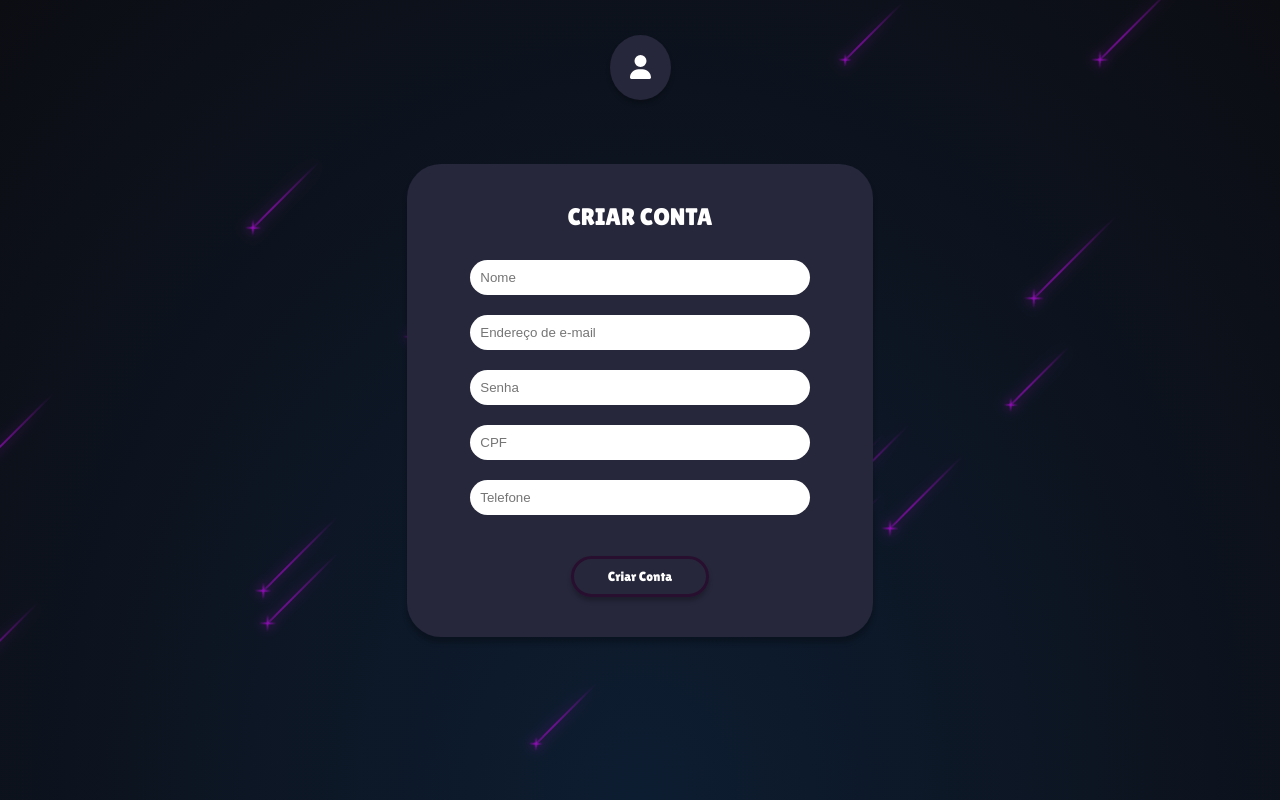
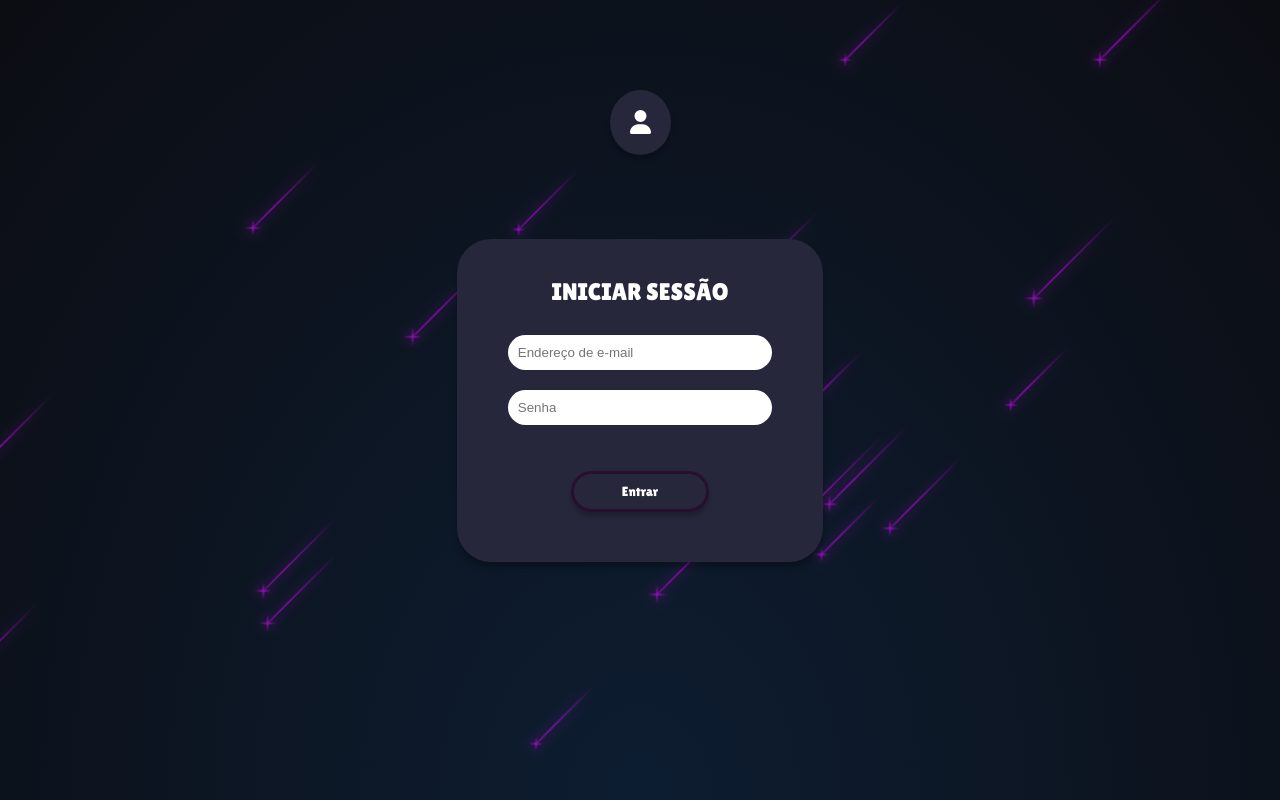
Before and after one commit to Iann29/financialManager, a React (Create React App) app: page /login in a window 1280 px wide. Built offline with nearby package versions, Linux system fonts and the light colour scheme.

Commit message:
Redirecionamento para o Login quando registrado

```diff
--- a/src/App.js
+++ b/src/App.js
@@ -1,12 +1,20 @@
 import React from 'react';
+import { BrowserRouter as Router, Route, Routes } from 'react-router-dom';
 import Register from './Register';
+import Login from './Login';
+import Dashboard from './Dashboard'; // Exemplo de outra página para redirecionar após login
 
-function App() {
+const App = () => {
   return (
-    <div className="App">
-      <Register />
-    </div>
+    <Router>
+      <Routes>
+        <Route path="/register" element={<Register />} />
+        <Route path="/login" element={<Login />} />
+        <Route path="/dashboard" element={<Dashboard />} /> {/* Exemplo de outra rota */}
+        <Route path="/" element={<Register />} /> {/* Redirecionar para Register por padrão */}
+      </Routes>
+    </Router>
   );
-}
+};
 
 export default App;
--- a/src/Login.css
+++ b/src/Login.css
@@ -1,5 +1,81 @@
-/* Login.css */
+@import url('https://fonts.googleapis.com/css2?family=Lilita+One&display=swap');
+
 .login-container {
-    background-color: #1B1B25;
-    /* ... outros estilos */
-  }
+  display: flex;
+  justify-content: center;
+  align-items: center;
+  height: 100vh;
+  font-family: 'Lilita One', cursive;
+  position: relative; /* Ensure container is positioned relative */
+  z-index: 2; /* Higher z-index to be on top of the stars */
+}
+
+.login-form {
+  width: 366px;
+  height: 323px;
+  flex-shrink: 0;
+  border-radius: 34px;
+  background: #26273B;
+  display: flex;
+  flex-direction: column;
+  justify-content: center;
+  align-items: center;
+  padding: 20px;
+  box-sizing: border-box;
+  box-shadow: 0px 6px 5.8px 0px rgba(0, 0, 0, 0.25);
+  z-index: 3; /* Higher z-index to be on top of the stars */
+}
+
+.login-title {
+  color: #fff;
+  margin-bottom: 20px;
+  font-weight: 400;
+}
+
+.login-input {
+  width: 75%;
+  padding: 10px;
+  margin: 10px 0;
+  border-radius: 20px;
+  border: none;
+  outline: none;
+}
+
+.login-button {
+  width: 138px;
+  padding: 10px;
+  margin: 30px 0;
+  border-radius: 21px;
+  border: solid;
+  border-color: #280F2F;
+  background: #ffffff00;
+  color: #ffffff;
+  cursor: pointer;
+  font-family: 'Lilita One', cursive;
+  box-shadow: 0px 4px 4px 0px rgba(0, 0, 0, 0.25);
+  margin-top: auto;
+}
+
+.icon-container-login {
+  position: absolute;
+  top: 90px; /* Adjust the position as needed */
+  background: #26273B;
+  border-radius: 50%;
+  padding: 20px;
+  box-shadow: 0px 4px 4px rgba(0, 0, 0, 0.25);
+}
+
+.icon {
+  font-size: 24px;
+  color: #fff;
+}
+
+.success-message {
+  color: #4CAF50; /* Verde para indicar sucesso */
+  background-color: #DFF2BF; /* Fundo suave para a mensagem */
+  padding: 10px;
+  border-radius: 5px;
+  margin-top: 15px;
+  font-size: 10px;
+  text-align: center;
+}
--- a/src/Login.js
+++ b/src/Login.js
@@ -1,5 +1,10 @@
 import React, { useState } from 'react';
 import axios from 'axios';
+import './Login.css';
+import './AnimatedBackground.css'; // Import the animated background CSS
+import { FontAwesomeIcon } from '@fortawesome/react-fontawesome';
+import { faUser } from '@fortawesome/free-solid-svg-icons';
+import { useNavigate } from 'react-router-dom';
 
 const Login = () => {
   const [formData, setFormData] = useState({
@@ -8,6 +13,7 @@ const Login = () => {
   });
 
   const [message, setMessage] = useState('');
+  const navigate = useNavigate();
 
   const { email, senha } = formData;
 
@@ -17,24 +23,37 @@ const Login = () => {
     e.preventDefault();
     try {
       const res = await axios.post('http://localhost:5000/login', formData);
-      console.log(res.data);  // Certifique-se de que a resposta contém 'data'
+      console.log(res.data);
       setMessage('Login bem-sucedido');
+      // Redirecionar para outra página, como o dashboard, por exemplo
+      navigate('/dashboard');
     } catch (err) {
       console.error(err.response ? err.response.data : err.message);
-      setMessage('Erro ao fazer login. Verifique suas credenciais.');
+      setMessage('Erro ao fazer login. Verifique seus dados.');
     }
   };
 
   return (
-    <div>
-      <form onSubmit={onSubmit}>
+    <>
+      <div className="stars">
+        {[...Array(50)].map((_, i) => (
+          <div key={i} className="star"></div>
+        ))}
+      </div>
+      <div className="login-container">
+        <div className="icon-container-login">
+          <FontAwesomeIcon icon={faUser} className="icon" />
+        </div>
+        <form onSubmit={onSubmit} className="login-form">
+          <h2 className="login-title">INICIAR SESSÃO</h2>
           <input
             type="email"
             name="email"
             value={email}
             onChange={onChange}
-          placeholder="Email"
+            placeholder="Endereço de e-mail"
             required
+            className="login-input"
           />
           <input
             type="password"
@@ -43,11 +62,13 @@ const Login = () => {
             onChange={onChange}
             placeholder="Senha"
             required
+            className="login-input"
           />
-        <button type="submit">Login</button>
+          <button type="submit" className="login-button">Entrar</button>
         </form>
-      {message && <p>{message}</p>}
+        {message && <p className="success-message">{message}</p>}
       </div>
+    </>
   );
 };
 
--- a/src/Register.css
+++ b/src/Register.css
@@ -12,7 +12,7 @@
 
 .register-form {
   width: 466px;
-  height: 473px;
+  height: 500px;
   flex-shrink: 0;
   border-radius: 34px;
   background: #26273B;
@@ -41,13 +41,17 @@
   outline: none;
 }
 
+.register-input:last-of-type {
+  margin-bottom: 20px; /* Add 20px margin to the last input field */
+}
+
 .register-button {
   width: 138px;
   padding: 10px;
   margin: 20px 0;
   border-radius: 21px;
   border: solid;
-  border-color: #280F2F;
+  border-color: #AC04DB;
   background: #ffffff00;
   color: #ffffff;
   cursor: pointer;
@@ -56,9 +60,32 @@
   margin-top: auto;
 }
 
-.icon-container {
+.have-account {
+  color: #fff;
+  font-weight: 100;
+  font-size: 14px;
+  margin-top: 1px;
+  text-align: center;
+}
+
+.have-account-button {
+  width: 138px;
+  padding: 10px;
+  margin: 20px 0;
+  border-radius: 21px;
+  border: solid;
+  border-color: #00BAF4;
+  background: #ffffff00;
+  color: #ffffff;
+  cursor: pointer;
+  font-family: 'Lilita One', cursive;
+  box-shadow: 0px 4px 4px 0px rgba(0, 0, 0, 0.25);
+  margin-top: auto;
+}
+
+.icon-container-register {
   position: absolute;
-  top: 35px; /* Adjust the position as needed */
+  top: 40px !important; /* Increase the top value and add !important */
   background: #26273B;
   border-radius: 50%;
   padding: 20px;
--- a/src/Register.js
+++ b/src/Register.js
@@ -4,6 +4,7 @@ import './Register.css';
 import './AnimatedBackground.css'; // Import the animated background CSS
 import { FontAwesomeIcon } from '@fortawesome/react-fontawesome'; // Import FontAwesomeIcon
 import { faUser } from '@fortawesome/free-solid-svg-icons'; // Import the faUser icon
+import { useNavigate } from 'react-router-dom'; // Import useNavigate
 
 const Register = () => {
   const [formData, setFormData] = useState({
@@ -15,6 +16,7 @@ const Register = () => {
   });
 
   const [message, setMessage] = useState('');
+  const navigate = useNavigate(); // Initialize useNavigate
 
   const { nome, email, senha, cpf, telefone } = formData;
 
@@ -26,10 +28,19 @@ const Register = () => {
       const res = await axios.post('http://localhost:5000/register', formData);
       console.log(res.data);
       setMessage('Registro concluído com sucesso!');
+
+      setTimeout(() => {
+        navigate('/login'); // Use navigate for redirection
+      }, 1000); // Espera 2 segundos antes de redirecionar
+
     } catch (err) {
       console.error(err.response ? err.response.data : err.message);
       setMessage('Erro ao registrar. Verifique seus dados.');
     }
+  };
+
+  const handleLoginRedirect = () => {
+    navigate('/Login'); // Redirect to login page
   };
 
   return (
@@ -40,7 +51,7 @@ const Register = () => {
         ))}
       </div>
       <div className="register-container">
-        <div className="icon-container">
+        <div className="icon-container-register">
           <FontAwesomeIcon icon={faUser} className="icon" />
         </div>
         <form onSubmit={onSubmit} className="register-form">
@@ -91,6 +102,8 @@ const Register = () => {
             className="register-input"
           />
           <button type="submit" className="register-button">Criar Conta</button>
+          <h2 className="have-account">Ja tem uma conta?</h2>
+          <button onClick={handleLoginRedirect} className="have-account-button">Entrar</button>
           {message && <p className="success-message">{message}</p>}
         </form>
       </div>
```
Also changed, not shown: src/Dashboard.css (added), src/Dashboard.js (added). Lines whose indentation alone changed are shown as unchanged.
